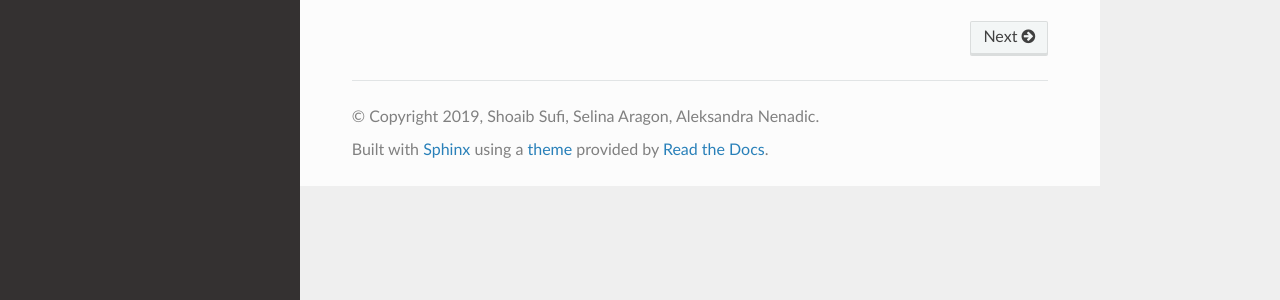
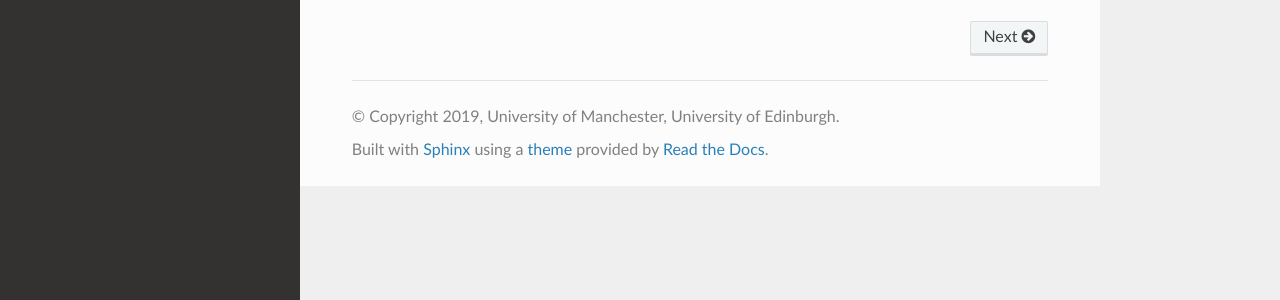
Before and after one commit to softwaresaved/event-organisation-guide, a Sphinx documentation site: the page built from docs/index.rst, in a window 1280 px wide. Shown: the part 519-819 px from the top of the page. Built offline with Sphinx 7.4.7 and the Read the Docs theme 2.0.0, drawn with Linux system fonts in a browser that asks for light colours.

Commit message:
changed copyright to organisations of authors

```diff
--- a/docs/conf.py
+++ b/docs/conf.py
@@ -20,7 +20,7 @@
 # -- Project information -----------------------------------------------------
 
 project = 'Event Organisation Guide'
-copyright = '2019, Shoaib Sufi, Selina Aragon, Aleksandra Nenadic'
+copyright = '2019, University of Manchester, University of Edinburgh'
 author = 'Shoaib Sufi, Selina Aragon, Aleksandra Nenadic'
 
 # The short X.Y version
```
